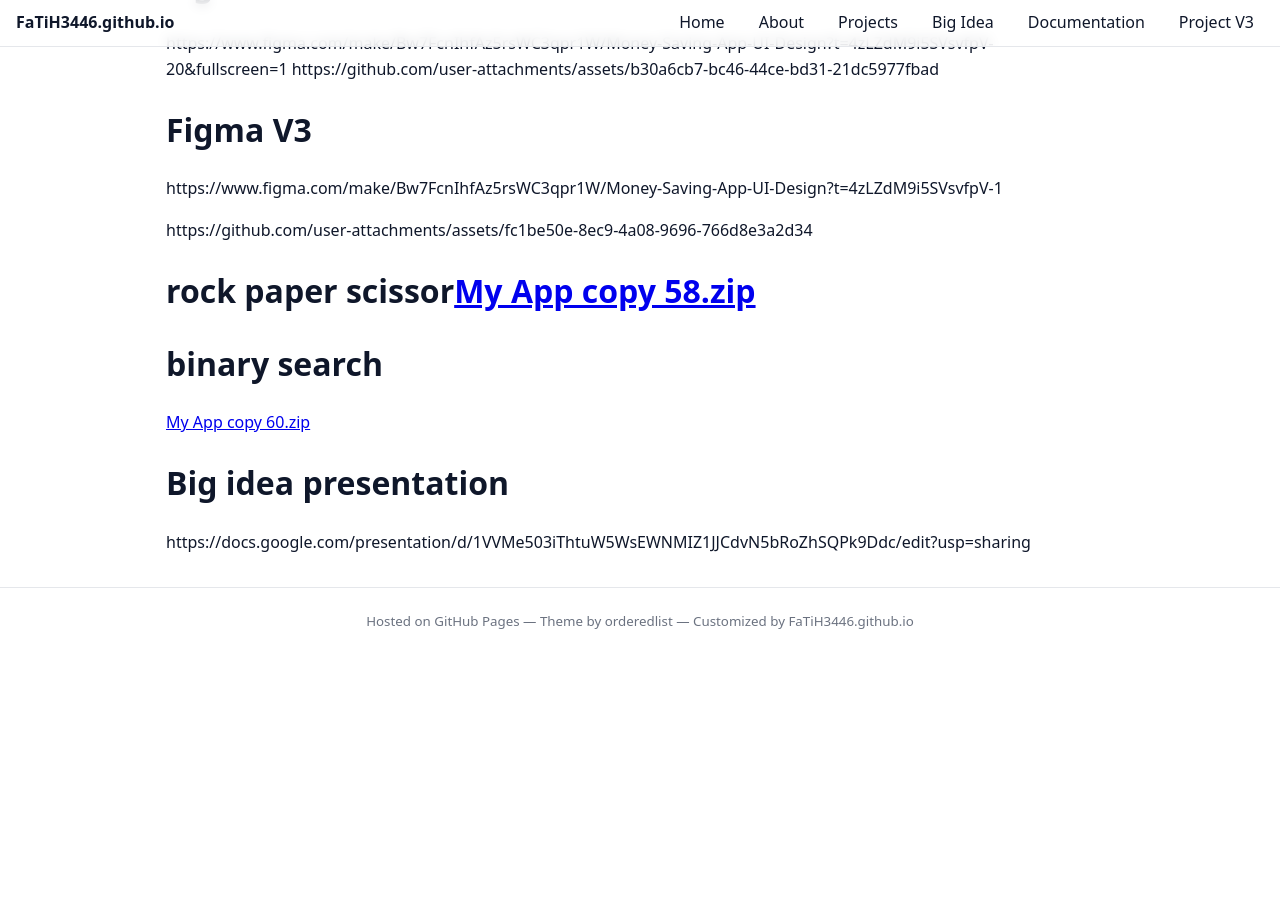
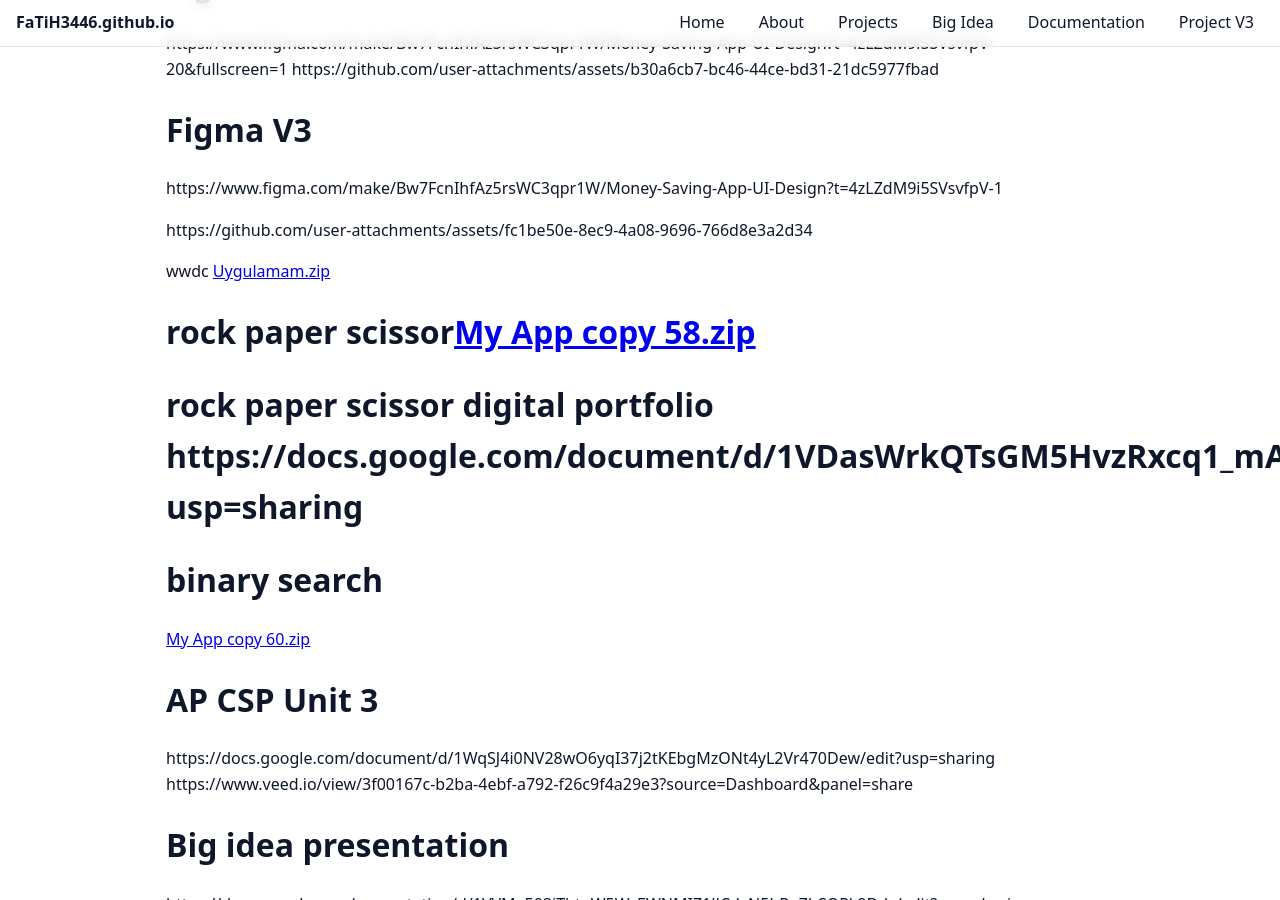
Before and after one commit to FaTiH3446/FaTiH3446.github.io, a Jekyll site: the page built from projects3.md, in a window 1280 px wide and 900 px high, scrolled down 5280 px. Built offline with Jekyll 4.4.1, drawn with Linux system fonts in a browser that asks for light colours; before the commit the page ends 5934 px from its top, so only the background shows below that.

Commit message:
Update projects3.md with new resource links
Added links to various resources including documents and zip files for AP CSP Unit 3 and other projects.

```diff
--- a/projects3.md
+++ b/projects3.md
@@ -311,10 +311,18 @@ https://www.figma.com/make/Bw7FcnIhfAz5rsWC3qpr1W/Money-Saving-App-UI-Design?t=4
 
 https://github.com/user-attachments/assets/fc1be50e-8ec9-4a08-9696-766d8e3a2d34
 
+
+wwdc [Uygulamam.zip](https://github.com/user-attachments/files/26288326/Uygulamam.zip)
+
+
 # rock paper scissor[My App copy 58.zip](https://github.com/user-attachments/files/25473327/My.App.copy.58.zip)
+# rock paper scissor digital portfolio https://docs.google.com/document/d/1VDasWrkQTsGM5HvzRxcq1_mAN3ViP_QGM9ctT7X8Q1A/edit?usp=sharing
 
 # binary search
 [My App copy 60.zip](https://github.com/user-attachments/files/25473476/My.App.copy.60.zip)
 
+# AP CSP Unit 3
+https://docs.google.com/document/d/1WqSJ4i0NV28wO6yqI37j2tKEbgMzONt4yL2Vr470Dew/edit?usp=sharing
+https://www.veed.io/view/3f00167c-b2ba-4ebf-a792-f26c9f4a29e3?source=Dashboard&panel=share
 # Big idea presentation
 https://docs.google.com/presentation/d/1VVMe503iThtuW5WsEWNMIZ1JJCdvN5bRoZhSQPk9Ddc/edit?usp=sharing
```
